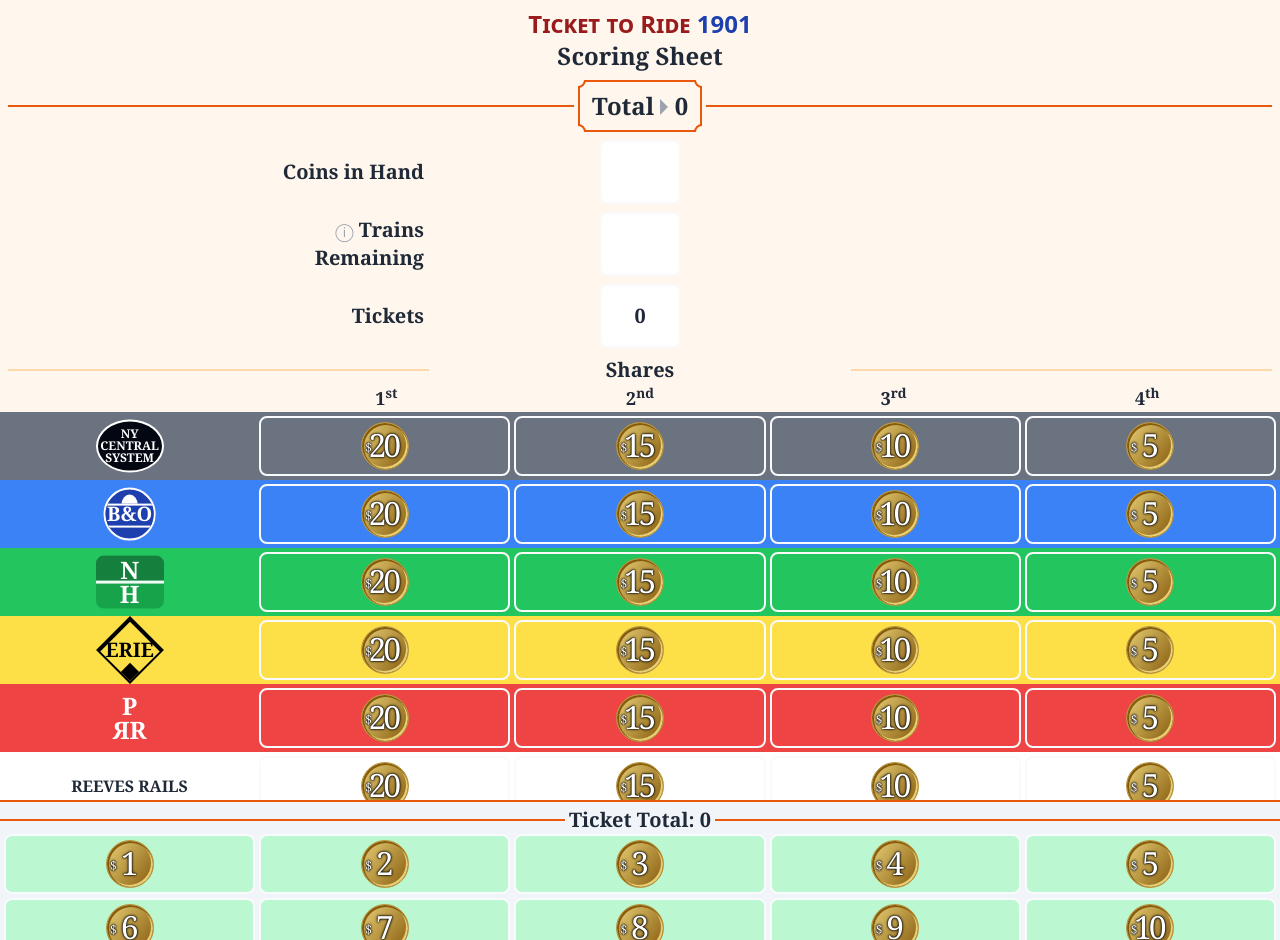
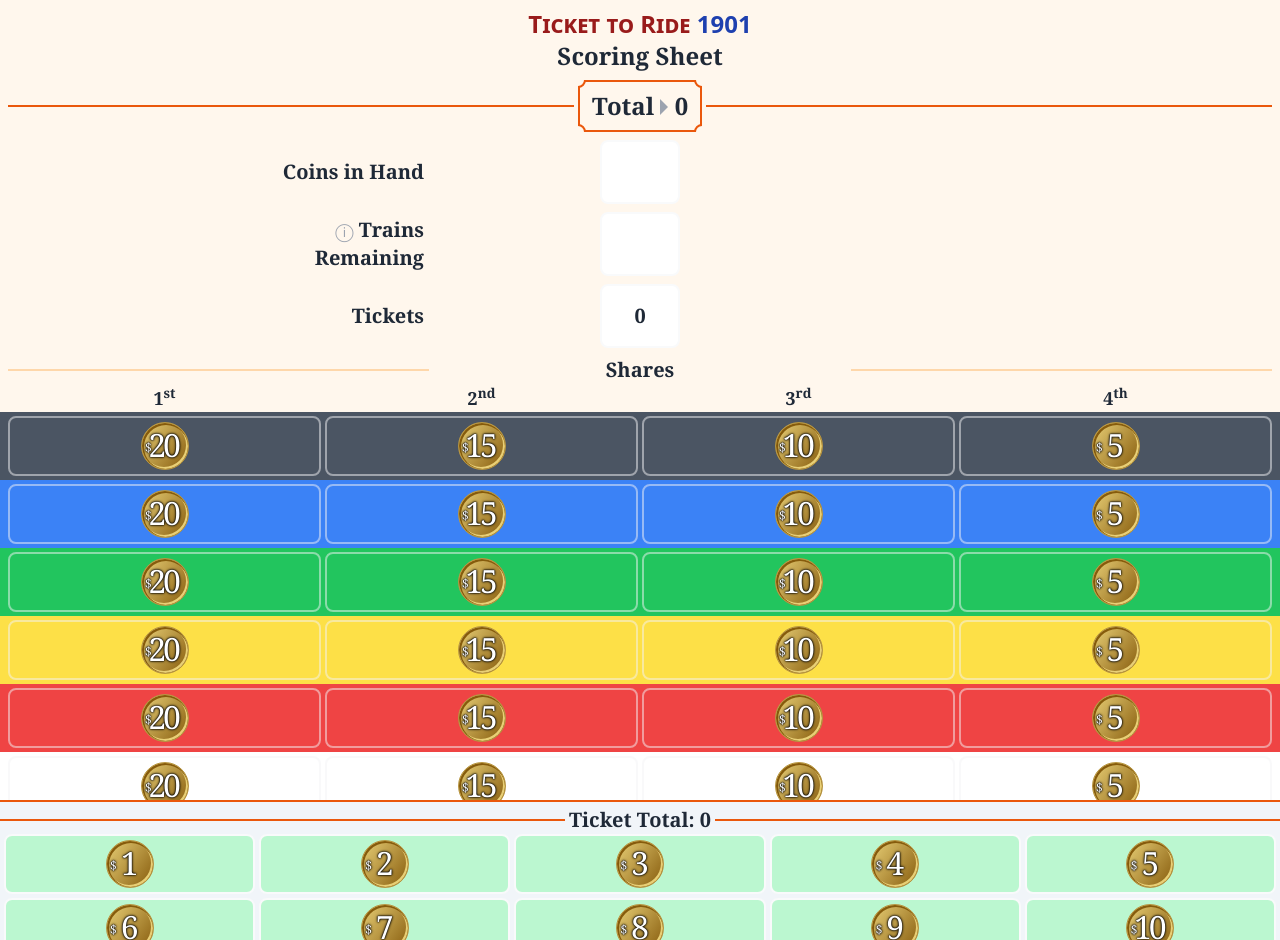
Before and after one commit to nick1n/heat, a Vue app: page /#/ticket in a window 1280 px wide. Built offline with nearby package versions, Linux system fonts and the light colour scheme.

Commit message:
removed the company column

```diff
--- a/src/views/TicketView.vue
+++ b/src/views/TicketView.vue
@@ -35,15 +35,8 @@
   return 0
 })
 
-const COMPANIES = ['NY\nCENTRAL\nSYSTEM', 'B&O', 'N\nH', 'ERIE', 'P\nЯR', 'REEVES RAILS'] as const
-const CLASSES = [
-  'bg-gray-500 text-white text-xs nycs',
-  'bg-blue-500 text-white text-xl bno',
-  'bg-green-500 text-white text-2xl nh',
-  'bg-yellow-300 text-black text-xl erie',
-  'bg-red-500 text-white text-2xl prr',
-  'bg-white reeves'
-] as const
+const COMPANIES = ['Black', 'Blue', 'Green', 'Yellow', 'Red', 'White'] as const
+const CLASSES = ['bg-gray-600', 'bg-blue-500', 'bg-green-500', 'bg-yellow-300', 'bg-red-500', 'bg-white'] as const
 const TIERS = [20, 15, 10, 5]
 const shares = reactive([0, 0, 0, 0, 0, 0])
 const shareSum = computed(() => shares.reduce((a, b) => a + b, 0))
@@ -187,24 +180,18 @@
         <div>Shares</div>
         <div class="border-b-2 border-orange-200"></div>
       </div>
-
-      <div class="grid grid-cols-5 gap-1 text-lg">
-        <div></div>
+      <div class="grid grid-cols-4 gap-1 text-lg">
         <div>1<sup>st</sup></div>
         <div>2<sup>nd</sup></div>
         <div>3<sup>rd</sup></div>
         <div>4<sup>th</sup></div>
       </div>
-      <div v-for="(company, ci) in COMPANIES" :key="company" class="-mx-2 grid grid-cols-5 items-center gap-1 whitespace-pre-wrap p-1" :class="CLASSES[ci]">
-        <div class="relative leading-none">
-          <div class="absolute left-1/2 -translate-x-1/2 -translate-y-1/2"><div class="logo"></div></div>
-          <div class="absolute left-1/2 -translate-x-1/2 -translate-y-1/2">{{ company }}</div>
-        </div>
+      <div v-for="(company, ci) in COMPANIES" :key="company" class="-mx-2 grid grid-cols-4 items-center gap-1 whitespace-pre-wrap p-1 px-2" :class="CLASSES[ci]">
         <button
           v-for="(amt, ti) in TIERS"
           :key="company + amt"
           class="rounded-lg border-2 p-1 active:bg-green-400"
-          :class="{ 'bg-green-300 border-green-400 hover:bg-green-200': shares[ci] === amt, 'border-gray-50 hover:bg-gray-50': shares[ci] !== amt }"
+          :class="{ 'bg-green-300 border-green-600 hover:bg-green-200': shares[ci] === amt, 'border-gray-100/50 hover:bg-gray-100/50': shares[ci] !== amt }"
           @click="handleShare(ci, amt, ti)"
         >
           <div class="relative mx-auto h-12 w-12">
@@ -417,86 +404,4 @@
     0 0 2px #000,
     0 0 3px #000;
 }
-
-.nycs .logo {
-  background: #030712;
-  height: 3.3rem;
-  width: 4.25rem;
-  border: 2px solid white;
-  border-radius: 100%;
-}
-
-.bno .logo {
-  background: #1e40af;
-  height: 3.3rem;
-  width: 3.3rem;
-  border: 2px solid white;
-  border-radius: 100%;
-  overflow: hidden;
-}
-
-.bno .logo::before {
-  content: '';
-  display: block;
-  background: white;
-  height: 1.2rem;
-  width: 1rem;
-  margin: 0.3rem auto 0 auto;
-  border-radius: 100%;
-}
-
-.bno .logo::after {
-  content: '';
-  display: block;
-  background: #1e40af;
-  height: 1.5rem;
-  width: 4rem;
-  border: 2px solid white;
-  margin-top: -0.6rem;
-  margin-left: -3px;
-}
-
-.nh .logo {
-  background: #16a34a;
-  height: 3.3rem;
-  width: 4.25rem;
-  border-radius: 0.5rem;
-  overflow: hidden;
-}
-
-.nh .logo::before {
-  content: '';
-  display: block;
-  background: #15803d;
-  height: 1.75rem;
-  width: 4.25rem;
-  border-bottom: 3px solid #f0fdf4;
-}
-
-.erie .logo {
-  position: relative;
-  height: 3rem;
-  width: 3rem;
-  border: 2px solid black;
-  border-left-width: 4px;
-  border-top-width: 4px;
-  transform: rotateZ(45deg);
-}
-
-.erie .logo::before {
-  position: absolute;
-  right: 0;
-  bottom: 0;
-  content: '';
-  display: block;
-  height: 0.8rem;
-  width: 0.8rem;
-  background: black;
-}
-
-.prr .logo {
-}
-
-.reeves .logo {
-}
 </style>
```
